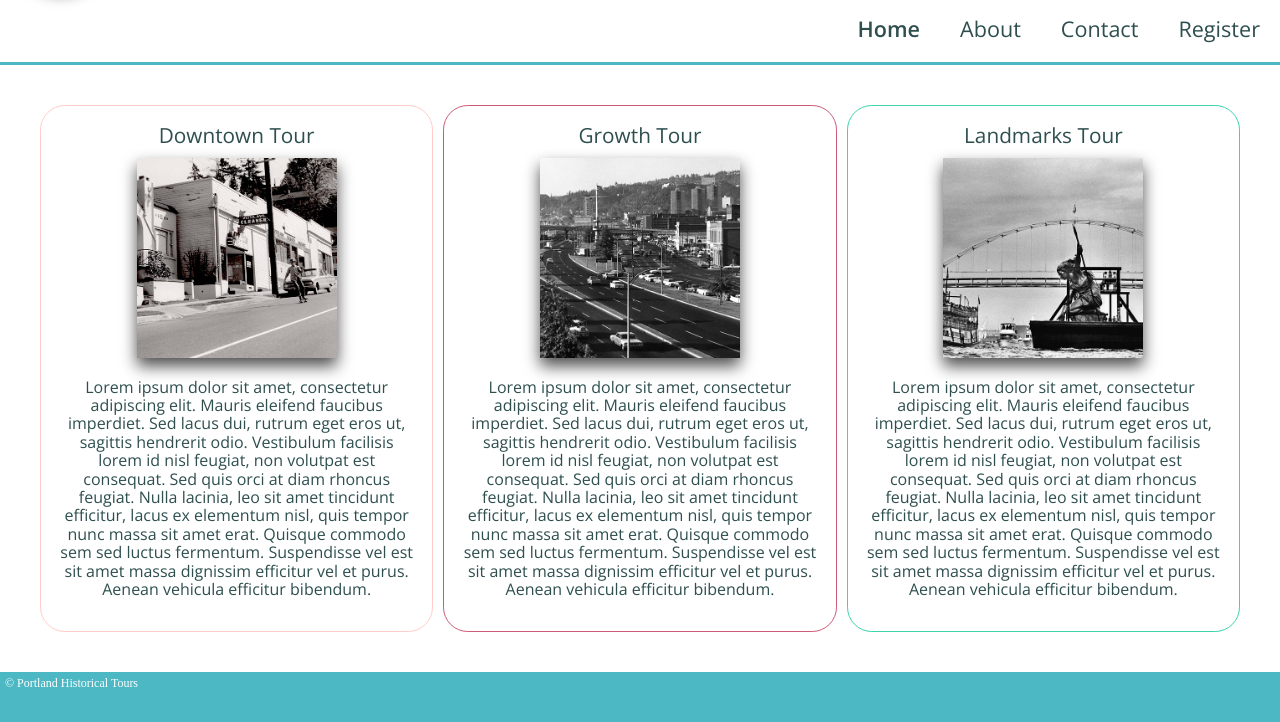
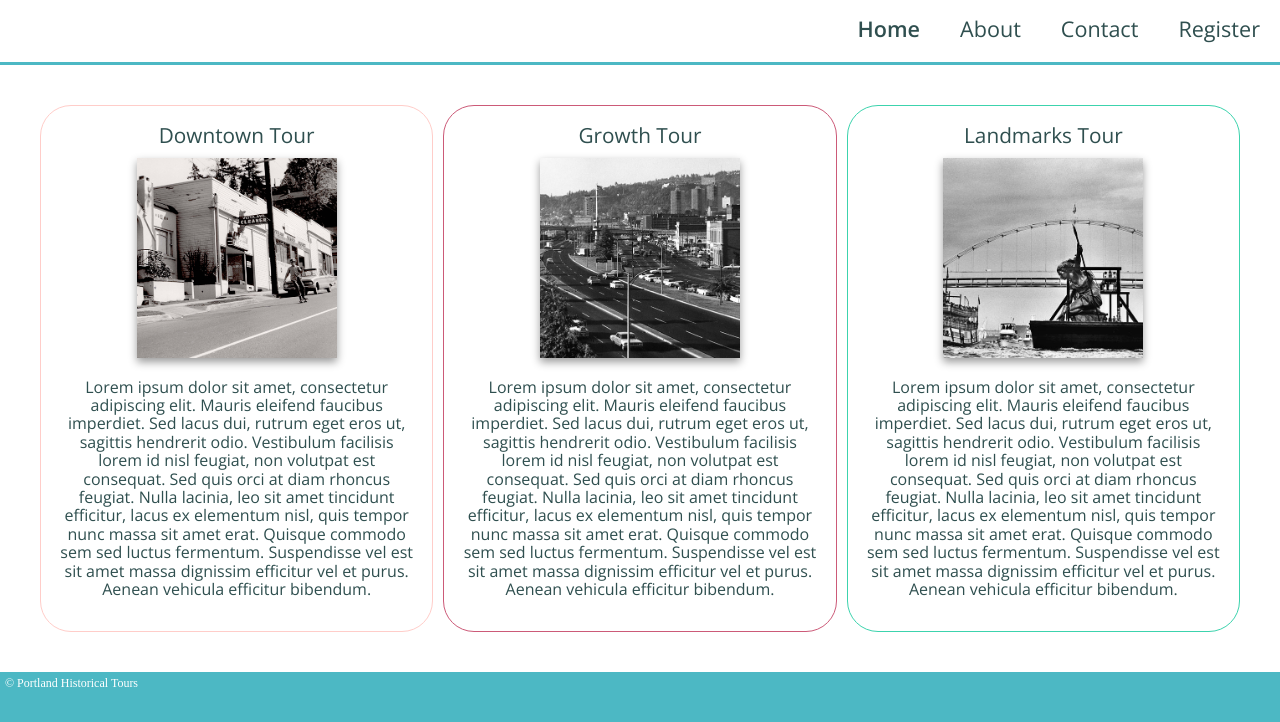
Before and after one commit to jeffaustin81/PortlandHistoricalTours, a website: page index.html in a window 1280 px wide. Shown: the part 126-848 px from the top of the page. Drawn offline with nearby package versions, Linux system fonts and the light colour scheme.

Commit message:
Adjust drop-shadow, add transition to nav li a:hover

```diff
--- a/sass/styles.scss
+++ b/sass/styles.scss
@@ -5,10 +5,10 @@ $downtown-color: #FFCDC9;
 $growth-color: #CC5A78;
 $text-color: #FFF;
 $dark-color: #2f4f4f;
-$column-border-radius: 1em;
+$column-border-radius: 1.25em;
 $font-family: 'Open Sans', sans-serif;
 $trans: .08s;
-$drop-shadow: drop-shadow(0px 8px 8px rgba(0, 0, 0, 0.7));
+$drop-shadow: drop-shadow(0px 4px 4px rgba(0, 0, 0, 0.4));
 
 @mixin col-styling($color) {
   border: solid 1px $color;
@@ -119,6 +119,7 @@ nav {
     }
     .active {
       font-weight: 600;
+      transition: font-weight $trans;
     }
   }
 }
```
Also changed, not shown: css/styles.css, css/styles.min.css.
